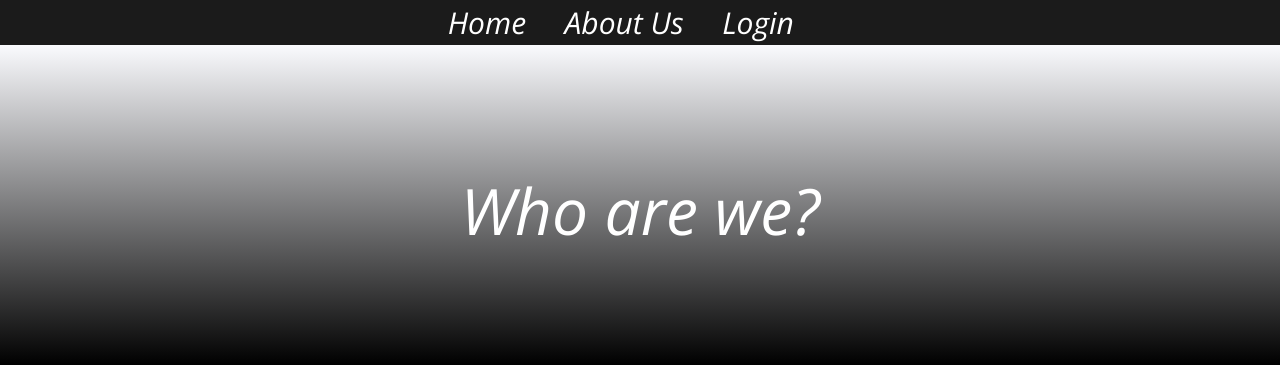
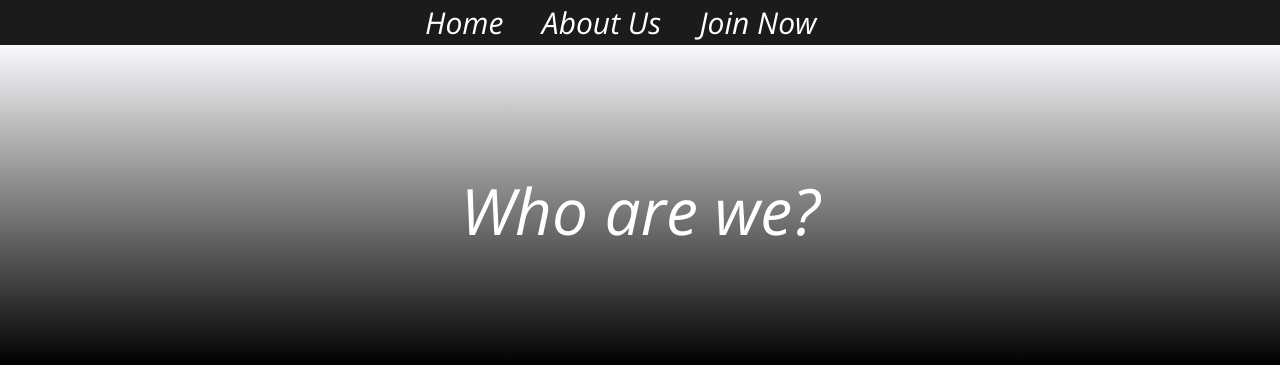
Before and after one commit to ngriffith29/bwww, a plain HTML site: page aboutus.html in a window 1280 px wide. Shown: the top 382 px of the page. Drawn offline with nearby package versions, Linux system fonts and the light colour scheme.

Commit message:
fixed nav-bar wording

```diff
--- a/aboutus.html
+++ b/aboutus.html
@@ -13,7 +13,7 @@
     <nav class="nav-bar">
         <a href="./index.html">Home</a>
         <a href="./aboutus.html">About Us</a>
-        <a href="https://schoolinthecloud.netlify.app/">Login</a>
+        <a href="https://schoolinthecloud.netlify.app/">Join Now</a>
     </nav>
     <section class="hero">
         <h1>Who are we?</h1>
```
Also changed, not shown: index.html (+1 -1 lines).
